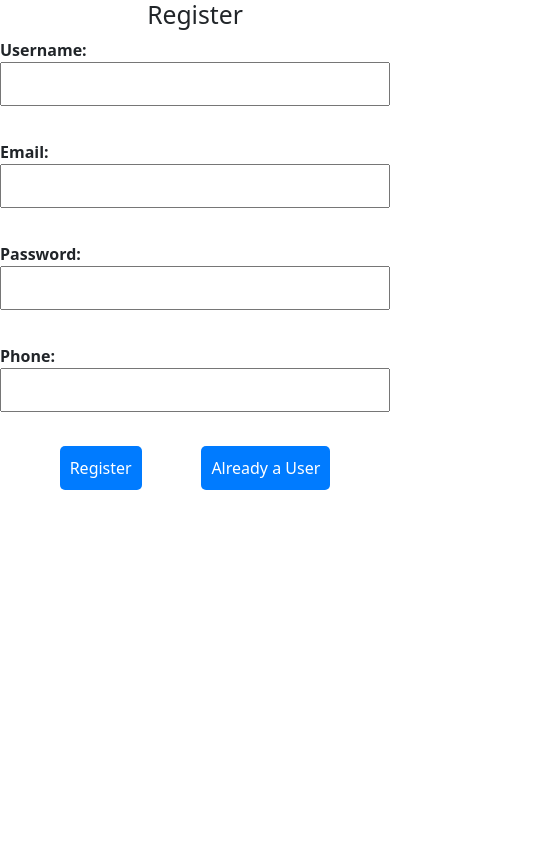
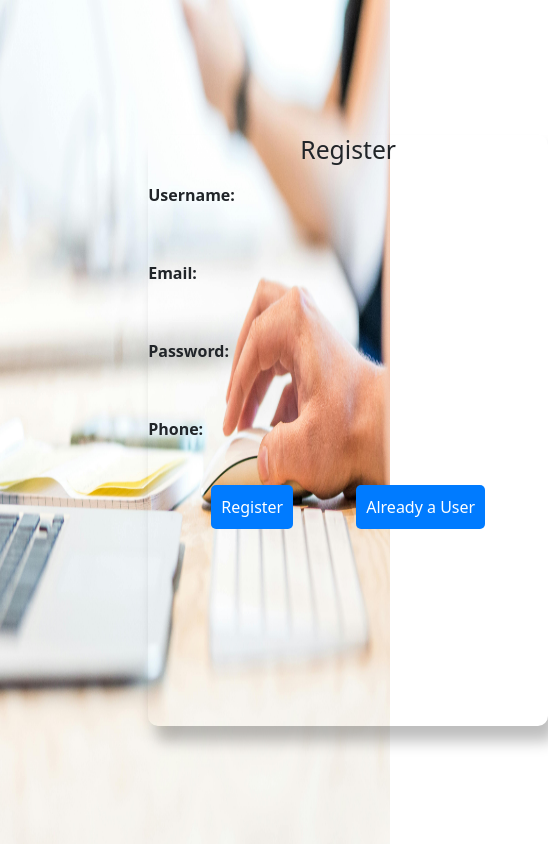
Before and after one commit to amitkr04/ECHOMEET, a React (Vite) app in the folder frontend/: page /join-now in a window 390 px wide. Shown: the whole page, 548 px wide, since content can reach past the window. Built offline with nearby package versions, Linux system fonts and the light colour scheme.

Commit message:
design in meet folder by Amit

```diff
--- a/frontend/package.json
+++ b/frontend/package.json
@@ -14,6 +14,7 @@
     "bootstrap": "^5.3.3",
     "react": "^18.2.0",
     "react-dom": "^18.2.0",
+    "react-icons": "^5.0.1",
     "react-router-dom": "^6.22.1"
   },
   "devDependencies": {
--- a/frontend/src/App.jsx
+++ b/frontend/src/App.jsx
@@ -6,6 +6,8 @@ import Layout from "./Components/Layouts/Layout";
 import Register from "./Components/Pages/Register";
 import Login from "./Components/Pages/Login";
 import Meet from "./Components/Pages/Meet";
+import JoinMeet from "./Components/Pages/JoinMeet";
+import NewMeet from "./Components/Pages/NewMeet";
 
 function App() {
   return (
@@ -16,6 +18,8 @@ function App() {
         <Route path="/join-now" element={<Register />} />
         <Route path="/login" element={<Login />} />
         <Route path="/dashboard" element={<Meet />} />
+        <Route path="/joinmeet" element={<JoinMeet />} />
+        <Route path="/newmeet" element={<NewMeet />} />
       </Routes>
     </>
   );
--- /dev/null
+++ b/frontend/src/Components/Pages/JoinMeet.jsx
@@ -0,0 +1,7 @@
+import React from "react";
+
+const JoinMeet = () => {
+  return <div>JoinMeet</div>;
+};
+
+export default JoinMeet;
--- a/frontend/src/Components/Pages/Login.jsx
+++ b/frontend/src/Components/Pages/Login.jsx
@@ -5,7 +5,7 @@ import axios from "axios";
 
 const Login = () => {
   const instance = axios.create({
-    baseURL: 'http://127.0.0.1:9000/api/v1/auth', // Set your backend URL here
+    baseURL: "http://127.0.0.1:9000/api/v1/auth", // Set your backend URL here
   });
   const navigate = useNavigate();
   const [formData, setFormData] = useState({
@@ -57,7 +57,9 @@ const Login = () => {
             required
           />
         </label>
-        <button type="submit" onSubmit={handleSubmit}>Login</button>
+        <button type="submit" onSubmit={handleSubmit}>
+          Login
+        </button>
       </form>
     </div>
   );
--- a/frontend/src/Components/Pages/Meet.jsx
+++ b/frontend/src/Components/Pages/Meet.jsx
@@ -1,22 +1,39 @@
 import React from "react";
+import css from "../../Styles/Meet.module.css";
+import Background from "../../assets/Images/meet_background.jpg";
+import { TbVideoPlus } from "react-icons/tb";
+import { IoMdVideocam } from "react-icons/io";
 
 const Meet = () => {
   return (
     <>
-      <div>
-        <h2>Welcome!!</h2>
-        <h2>Unbounded Connections: Elevate Your</h2>
-        <h2>Meetings with Free, Future-Forward</h2>
-        <h2>video Conferencing!!</h2>
+      <div className={css.meetContainer}>
+        <div>
+          <img
+            src={Background}
+            className={css.background}
+            alt="background image"
+          />
+        </div>
+        <div className={css.content}>
+          <h2 className={css.welcome}>Welcome!!</h2>
+          <h2>Unbounded Connections: Elevate Your</h2>
+          <h2>Meetings with Free, Future-Forward</h2>
+          <h2>video Conferencing!!</h2>
+        </div>
 
-        <div>
+        <div className={css.inputText}>
           <input type="text" placeholder="Name your meet"></input>
-          <button>New Meet</button>
+          <button>
+            <TbVideoPlus /> New Meet
+          </button>
         </div>
-        <h3>OR</h3>
-        <div>
+
+        <div className={css.inputNumber}>
           <input type="Number" placeholder="Enter code"></input>
-          <button>Join Meet</button>
+          <button>
+            <IoMdVideocam /> Join Meet
+          </button>
         </div>
       </div>
     </>
--- /dev/null
+++ b/frontend/src/Components/Pages/NewMeet.jsx
@@ -0,0 +1,7 @@
+import React from "react";
+
+const NewMeet = () => {
+  return <div>NewMeet</div>;
+};
+
+export default NewMeet;
--- a/frontend/src/Components/Pages/Register.jsx
+++ b/frontend/src/Components/Pages/Register.jsx
@@ -1,11 +1,12 @@
 import React, { useState } from "react";
 import { Link, useNavigate } from "react-router-dom";
 import css from "../../Styles/Register.module.css";
+import BackImage from "../../assets/Images/registerbackimg.jpg";
 import axios from "axios";
 
 const Register = () => {
   const instance = axios.create({
-    baseURL: 'http://127.0.0.1:9000/api/v1/auth', // Set your backend URL here
+    baseURL: "http://127.0.0.1:9000/api/v1/auth", // Set your backend URL here
   });
   const navigate = useNavigate();
 
@@ -34,10 +35,16 @@ const Register = () => {
     } catch (error) {
       console.error(`The error is: ${error}`);
     }
-
   };
   return (
     <>
+      <div>
+        <img
+          src={BackImage}
+          alt="Background Image"
+          className={css.Background}
+        />
+      </div>
       <div className={css.registerContainer}>
         <h2>Register</h2>
         <form className={css.form} onSubmit={handleSubmit}>
--- a/frontend/src/Styles/Meet.module.css
+++ b/frontend/src/Styles/Meet.module.css
@@ -0,0 +1,68 @@
+.meetContainer {
+  position: relative;
+  height: 100vh;
+  overflow: hidden;
+}
+
+.background {
+  width: 100%;
+  height: 100%;
+  object-fit: cover;
+  object-position: center;
+  position: absolute;
+  top: 0;
+  left: 0;
+  opacity: 0.4;
+}
+
+.content {
+  margin-top: 8%;
+  margin-left: 0%;
+  margin-right: 40%;
+  color: #150505;
+}
+
+.content .welcome {
+  color: #0400ff;
+}
+
+h2 {
+  font-size: 24px;
+}
+
+.inputText {
+  position: absolute;
+  top: 80%; /* Adjust as needed to position the input container */
+  left: 30%;
+  transform: translateX(-50%);
+  display: flex;
+  gap: 10px;
+}
+.inputNumber {
+  position: absolute;
+  top: 65%;
+  left: 17.5%;
+  display: flex;
+  gap: 10px;
+}
+
+input,
+button {
+  padding: 10px;
+  border: none;
+  border-radius: 5px;
+}
+
+input {
+  width: 200px; /* Adjust the width as needed */
+}
+
+button {
+  background-color: #007bff;
+  color: #fff;
+  cursor: pointer;
+}
+
+button:hover {
+  background-color: #0056b3;
+}
--- a/frontend/src/Styles/Register.module.css
+++ b/frontend/src/Styles/Register.module.css
@@ -1,11 +1,77 @@
-.buttonDiv{
+/*
+.registerContainer {
+  max-width: 400px;
+  margin: 0 auto;
+  margin-top: 50px;
+  padding: 20px;
+  box-shadow: 0 0 10px rgba(0, 0, 0, 0.1);
+  background-color: #fff;
+  border-radius: 8px;
+}
+
+.form {
+  display: flex;
+  flex-direction: column;
+}
+
+label {
+  margin-bottom: 10px;
+  font-weight: bold;
+}
+
+input {
+  padding: 12px;
+  margin-bottom: 15px;
+  border: 1px solid #ccc;
+  border-radius: 5px;
+  font-size: 16px;
+  box-sizing: border-box;
+}
+
+.buttonDiv {
+  display: flex;
+  justify-content: space-between;
+  align-items: center;
+}
+
+.button {
+  padding: 12px;
+  background-color: #007bff;
+  color: #fff;
+  border: none;
+  border-radius: 5px;
+  cursor: pointer;
+  text-decoration: none;
+  font-size: 16px;
+}
+
+.button:hover {
+  background-color: #0056b3;
+} */
+
+.Background {
+  height: 100vh;
+  width: 100%;
+}
+
+.buttonDiv {
   display: flex;
   justify-content: space-evenly;
 }
 
 .registerContainer {
+  position: absolute;
+  top: 16%;
+  left: 38%;
+  width: 500px;
+  height: 70vh;
   max-width: 400px;
   margin: 0 auto;
+  box-shadow: 7.6px 15.2px 15.2px hsl(0deg 0% 0% / 0.26);
+  border-radius: 10px;
+}
+.registerContainer:active {
+  opacity: 1;
 }
 
 form {
@@ -25,6 +91,8 @@ input {
   margin-bottom: 1px;
   width: 100%;
   box-sizing: border-box;
+  background: transparent;
+  border-radius: 20px;
 }
 
 /* Button styles */
@@ -46,13 +114,6 @@ button:hover {
 /* Heading styles */
 h2 {
   text-align: center;
-  color: #333;
+  color: #fff4f4;
   margin-bottom: 20px;
 }
-
-/* Responsive styles */
-@media (max-width: 600px) {
-  .registerContainer {
-    max-width: 100%;
-  }
-}
```
Also changed, not shown: frontend/src/Styles/Login.module.css (+0 -11 lines), frontend/src/assets/Images/registerbackimg.jpg (added), 1 other file (tests, documents, lock files or other folders).
